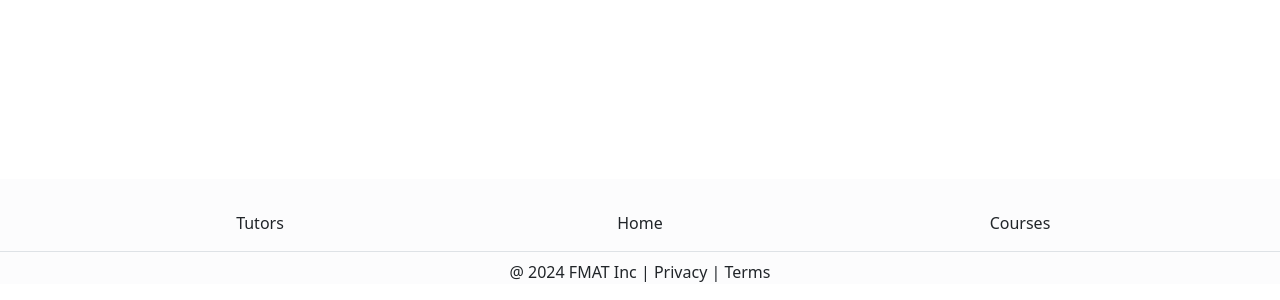
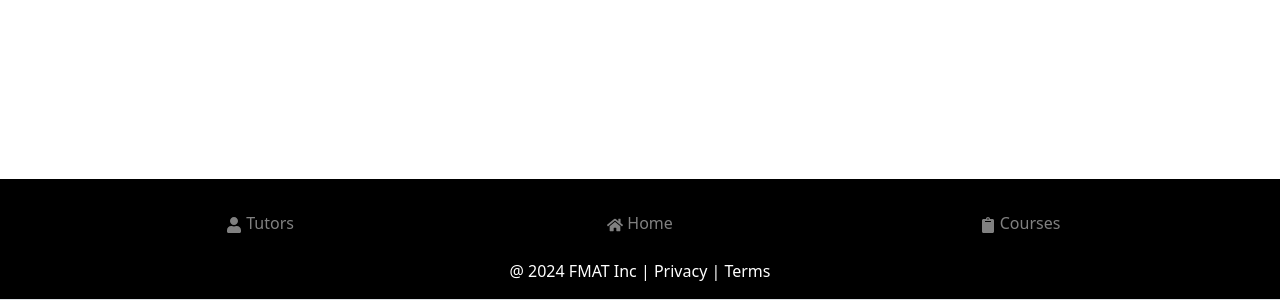
Before and after one commit to kru1026/PRJ666S, a Next.js app in the folder my-app/: page /profile/1 in a window 1280 px wide. Shown: the part 891-1191 px from the top of the page. Built offline with nearby package versions, Linux system fonts and the light colour scheme; no server answers.

Commit message:
Aug 12, 2:41pm

```diff
--- a/my-app/components/Footer.js
+++ b/my-app/components/Footer.js
@@ -5,38 +5,69 @@ import { useState } from 'react';
 import Link from 'next/link';
 import { useAtom } from 'jotai';
 import { removeToken, readToken } from '@/lib/authenticate';
+import { FaHome, FaUser, FaClipboard } from 'react-icons/fa';
 
 function Footer() {
   const router = useRouter();
   let token = readToken();
 
-  return (<>
-    <div class="pt-10 container-fluid bg-light-subtle border-bottom">
-      <div class="py-3 text-center">
-        <div class="card-body">
-          {/* <h6 class="card-title fw-bold">
-          <a className={`nav-link ${router.pathname === '/' ? 'active' : ''}`} aria-current="page" href="/">Find Me a Tutor (Home)</a>
-          </h6> */}
-          <div class="container text-centerm mt-3">
-            <div class="row">
-              <div class="col">
-                <Link className={`nav-link ${router.pathname === '/tutorsList' ? 'active' : ''}`} aria-current="page" href="/tutorsList">Tutors</Link>
+  return (
+  <>
+    <div
+      className="container-fluid border-bottom"
+      style={{ backgroundColor: 'black' }}
+    >
+      <div className="py-3 text-center">
+        <div className="card-body">
+          <div className="container text-center mt-3">
+            <div className="row">
+
+              <div className="col">
+                <Link
+                  className={`footer-link ${
+                    router.pathname === '/tutorsList' ? 'active' : ''
+                  }`}
+                  href="/tutorsList"
+                >
+                <FaUser /> Tutors
+                </Link>
               </div>
-              <div class="col">
-                <Link className={`nav-link ${router.pathname === '/' ? 'active' : ''}`} aria-current="page" href="/">Home</Link>
+
+              <div className="col">
+                <Link
+                  className={`footer-link ${
+                    router.pathname === '/' ? 'active' : ''
+                  }`}
+                  href="/"
+                >
+                <FaHome /> Home
+                </Link>
               </div>
-              <div class="col">
-                <Link className={`nav-link ${router.pathname === '/allCoursesList' ? 'active' : ''}`} href="/allCoursesList">Courses</Link>
+
+              <div className="col">
+                <Link
+                  className={`footer-link ${
+                    router.pathname === '/allCoursesList' ? 'active' : ''
+                  }`}
+                  href="/allCoursesList"
+                >
+                <FaClipboard /> Courses
+                </Link>
               </div>
+
             </div>
           </div>
         </div>
       </div>
+
+      <div>
+        <p className="text-center pt-2 text-white">
+          @ 2024 FMAT Inc | Privacy | Terms
+        </p>
+      </div>
     </div>
-    <div class="container-fluid bg-light-subtle">
-      <p class="text-center pt-2">@ 2024 FMAT Inc | Privacy | Terms</p>
-    </div>
-  </>);
+  </>
+);
 }
 
 export default Footer;
--- a/my-app/styles/globals.css
+++ b/my-app/styles/globals.css
@@ -1,3 +1,26 @@
+.nav-link {
+  color: rgba(255, 255, 255, 0.5);
+}
+
+.nav-link:hover {
+  color: rgba(255, 255, 255, 0.8);
+}
+
 .nav-link.active {
+  color: white !important;
   font-weight: bold;
 }
+
+.footer-link {
+  color: rgba(255, 255, 255, 0.5);
+  text-decoration: none;
+}
+
+.footer-link:hover {
+  color: rgba(255, 255, 255, 0.8);
+}
+
+.footer-link.active {
+  color: white !important;
+  font-weight: bold;
+}
```
